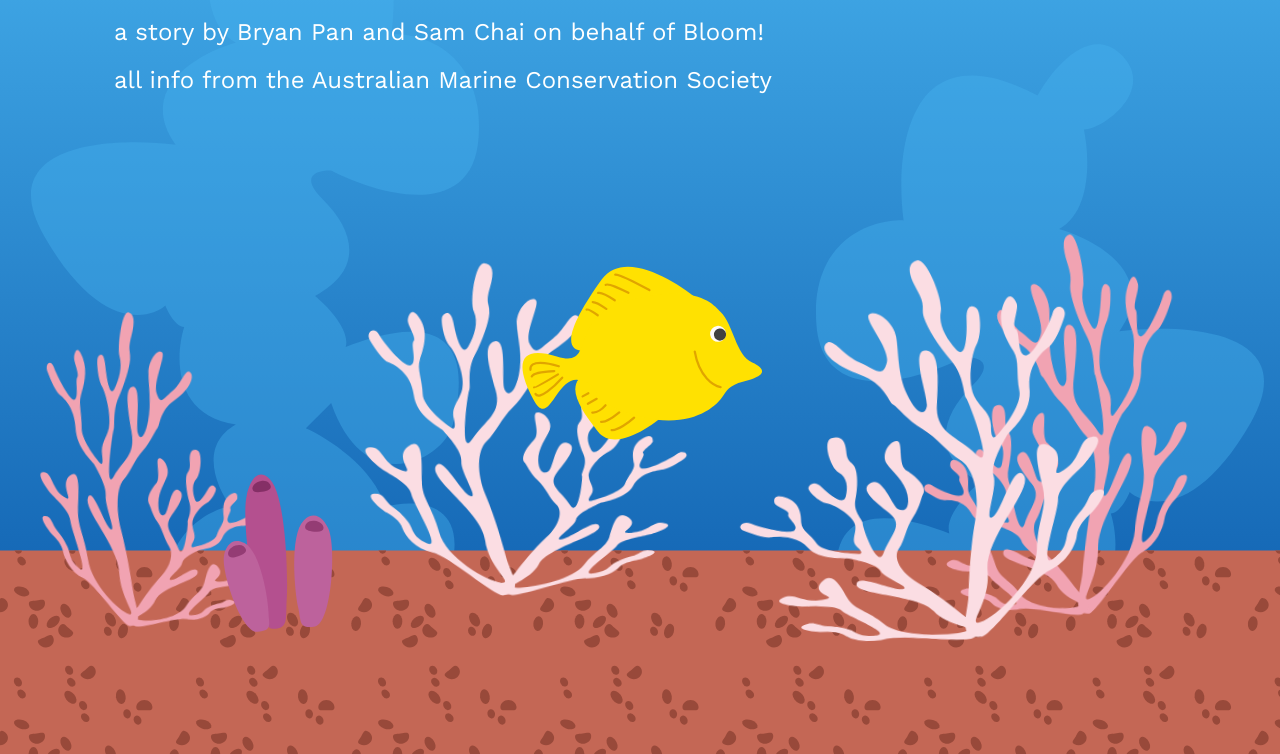
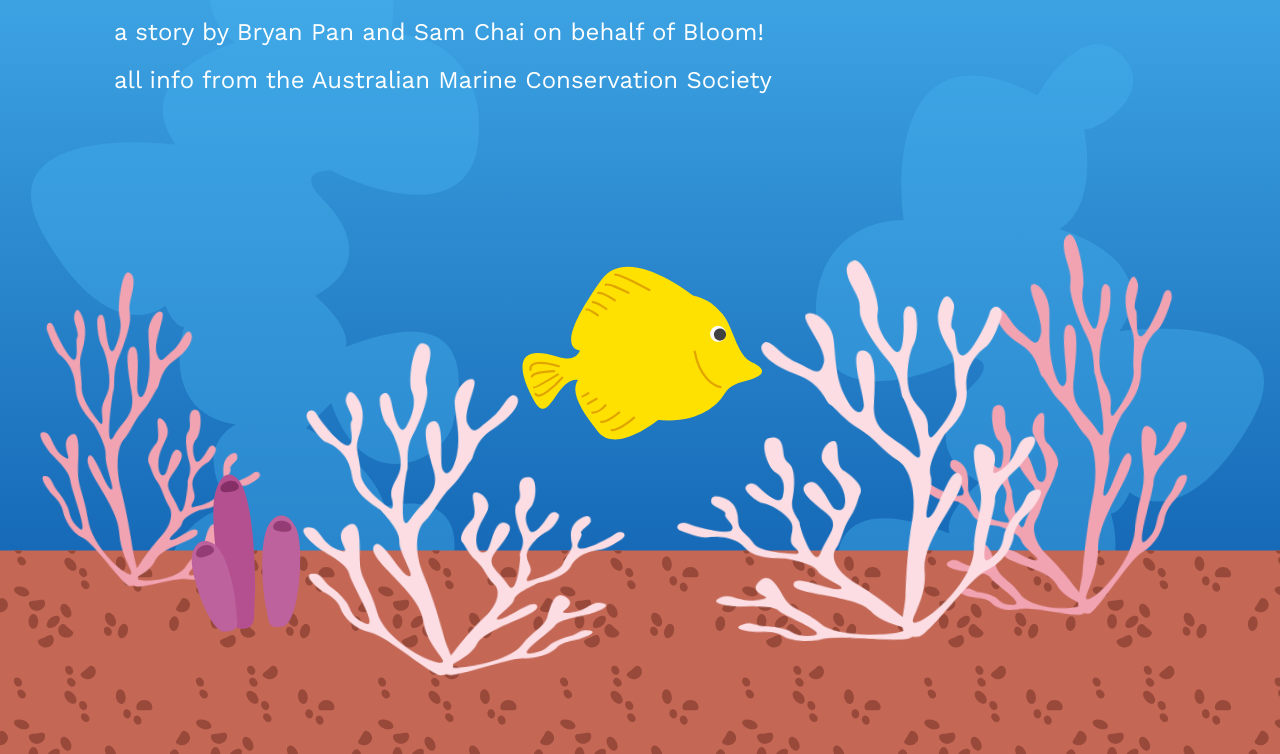
Before and after one commit to BryanPan342/storytime, a plain HTML site: page index.html in a window 1280 px wide. Shown: the part 149-903 px from the top of the page. Drawn offline with nearby package versions, Linux system fonts and the light colour scheme.

Commit message:
adjust spacing

```diff
--- a/css/globals.css
+++ b/css/globals.css
@@ -178,7 +178,7 @@ a:hover:after {
 /* ---------------------------------------------------------- */
 
 .title {
-  z-index: 19;
+  z-index: 100;
   position: absolute;
   display: block;
   margin: 50px 50px;
@@ -245,9 +245,9 @@ a:hover:after {
 #light-coral-1 {
   width: 475px;
   height: 490px;
-  bottom: calc(var(--floor-offset) - 5px);
+  bottom: calc(var(--floor-offset) - 85px);
   animation: sway-alternate 17s alternate infinite;
-  left: calc(var(--ocean-base-metric) * 5.5);
+  left: calc(var(--ocean-base-metric) * 4.5);
 }
 
 #light-coral-2 {
@@ -255,22 +255,20 @@ a:hover:after {
   height: 437px;
   bottom: 0px;
   animation: sway-alternate 20s alternate infinite;
-  left: calc(var(--ocean-base-metric) * 11);
+  left: calc(var(--ocean-base-metric) * 10);
 }
 
 .dark-coral {
   position: absolute;
-  height: auto;
   z-index: -15;
   bottom: 0px;
   transform-origin: 50% 100% 0;
-  animation: sway 13s infinite;
 }
 
 #dark-coral-1 {
   width: 420px;
   height: 603px;
-  bottom: calc(var(--floor-offset) + 20px);
+  bottom: calc(var(--floor-offset) + 60px);
   animation: sway 10s infinite;
   left: calc(var(--ocean-base-metric) * .1);
 }
@@ -292,7 +290,7 @@ a:hover:after {
   width: 160px;
   height: 200px;
   bottom: calc(var(--floor-offset) + 20px);
-  left: calc(var(--ocean-base-metric) * 3.5);
+  left: calc(var(--ocean-base-metric) * 3);
 
 }
 
```
